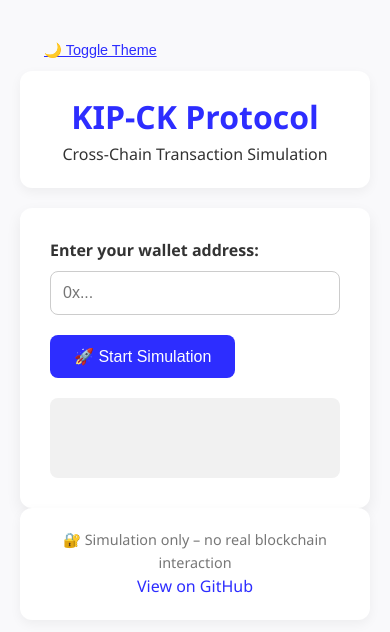
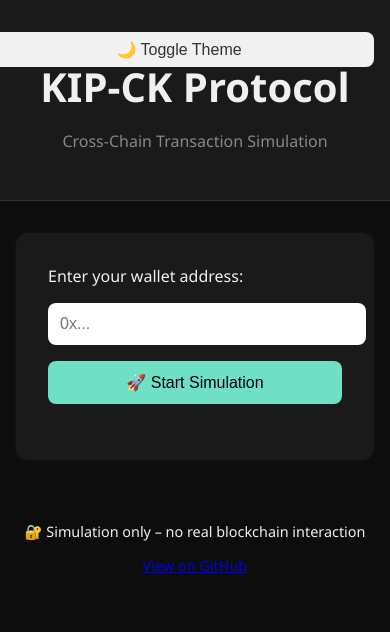
Before and after one commit to afifmau/kip-ck, a plain HTML site: page simulation/Web-demo/index.html in a window 390 px wide. Drawn offline with Linux system fonts and the light colour scheme.

Commit message:
Update style.css
style(demo): apply dark theme and responsive styles

```diff
--- a/simulation/Web-demo/style.css
+++ b/simulation/Web-demo/style.css
@@ -1,136 +1,85 @@
-:root {
-  --bg-color: #f9f9fb;
-  --text-color: #333;
-  --primary-color: #2d2dff;
-  --accent-color: #1e1ed1;
-  --card-bg: #ffffff;
-  --log-bg: #f1f1f1;
+body {
+  margin: 0;
+  font-family: 'Segoe UI', sans-serif;
+  background-color: #0d0d0d;
+  color: #f0f0f0;
+  transition: background-color 0.3s ease, color 0.3s ease;
 }
 
-body.dark {
-  --bg-color: #121212;
-  --text-color: #f1f1f1;
-  --card-bg: #1e1e1e;
-  --log-bg: #1c1c1c;
+.toggle-theme {
+  position: fixed;
+  top: 1rem;
+  right: 1rem;
+  padding: 8px 12px;
+  border: none;
+  border-radius: 8px;
+  background: #f1f1f1;
+  color: #333;
+  cursor: pointer;
+  transition: all 0.3s ease;
+  z-index: 1000;
 }
 
-* {
-  box-sizing: border-box;
-  margin: 0;
-  padding: 0;
+.toggle-theme:hover {
+  background-color: #ddd;
 }
 
-body {
-  font-family: 'Segoe UI', Tahoma, Geneva, Verdana, sans-serif;
-  background: var(--bg-color);
-  color: var(--text-color);
-  line-height: 1.6;
-  padding: 20px;
-  transition: background 0.3s ease, color 0.3s ease;
+header {
+  padding: 2rem;
+  text-align: center;
+  background: #1a1a1a;
+  border-bottom: 1px solid #333;
 }
 
-header, footer {
-  text-align: center;
-  padding: 20px;
-  background-color: var(--card-bg);
-  border-radius: 12px;
-  box-shadow: 0 4px 12px rgba(0, 0, 0, 0.05);
-  margin-bottom: 20px;
+h1 {
+  font-size: 2.5rem;
+  margin-bottom: 0.5rem;
 }
 
-header h1 {
-  font-size: 2rem;
-  color: var(--primary-color);
+.subtitle {
+  color: #888;
 }
 
-header p {
-  font-size: 1rem;
-  color: var(--text-color);
+main {
+  max-width: 800px;
+  margin: 2rem auto;
+  padding: 0 1rem;
 }
 
 .demo-box {
-  max-width: 600px;
-  margin: 0 auto;
-  background: var(--card-bg);
-  padding: 30px;
+  background: #1a1a1a;
+  padding: 2rem;
   border-radius: 12px;
-  box-shadow: 0 6px 15px rgba(0, 0, 0, 0.07);
+  box-shadow: 0 0 10px rgba(0, 255, 255, 0.05);
 }
 
-label {
-  font-weight: bold;
+input, button {
   display: block;
-  margin-bottom: 8px;
-}
-
-input[type="text"] {
   width: 100%;
-  padding: 12px;
-  border: 1px solid #ccc;
+  margin-top: 1rem;
+  padding: 0.75rem;
+  font-size: 1rem;
   border-radius: 8px;
-  font-size: 1rem;
-  margin-bottom: 20px;
-  background: transparent;
-  color: var(--text-color);
+  border: none;
 }
 
 button {
-  padding: 12px 24px;
-  background-color: var(--primary-color);
-  color: white;
-  border: none;
-  border-radius: 8px;
-  font-size: 1rem;
+  background: #6fe0c5;
+  color: #000;
   cursor: pointer;
-  transition: background-color 0.3s ease, transform 0.2s ease;
 }
 
 button:hover {
-  background-color: var(--accent-color);
-  transform: scale(1.02);
-}
-
-button:active {
-  transform: scale(0.98);
+  background: #5ac7b1;
 }
 
 .log {
-  margin-top: 20px;
-  background: var(--log-bg);
-  padding: 15px;
-  border-radius: 8px;
-  min-height: 80px;
-  font-family: 'Courier New', Courier, monospace;
-  white-space: pre-line;
-  animation: fadeIn 0.4s ease-in-out;
-  color: var(--text-color);
+  margin-top: 1.5rem;
+  font-family: monospace;
 }
 
-footer p {
+footer {
+  text-align: center;
+  padding: 1rem;
   font-size: 0.9rem;
-  color: #777;
 }
-
-footer a {
-  color: var(--primary-color);
-  text-decoration: none;
-}
-
-footer a:hover {
-  text-decoration: underline;
-}
-
-.toggle-theme {
-  margin-top: 10px;
-  cursor: pointer;
-  font-size: 0.9rem;
-  color: var(--primary-color);
-  border: none;
-  background: none;
-  text-decoration: underline;
-}
-
-@keyframes fadeIn {
-  from { opacity: 0; }
-  to { opacity: 1; }
-}
```
